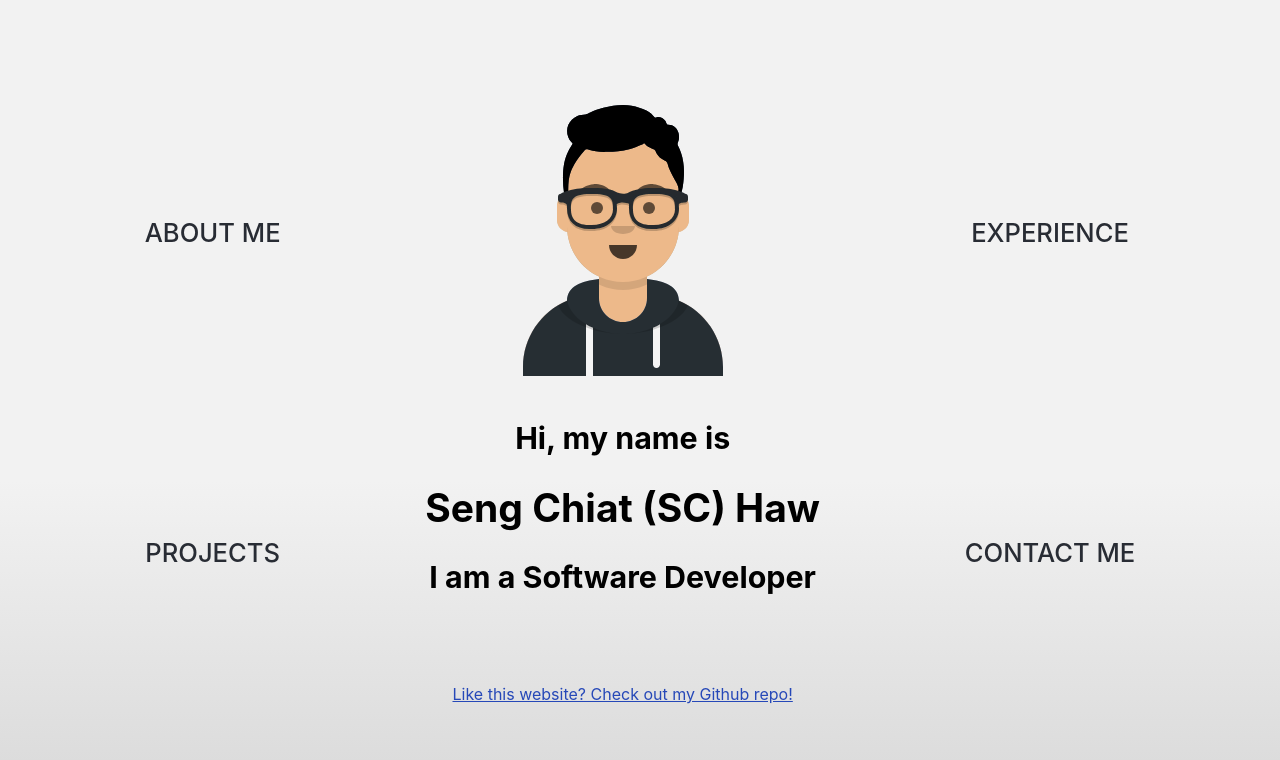
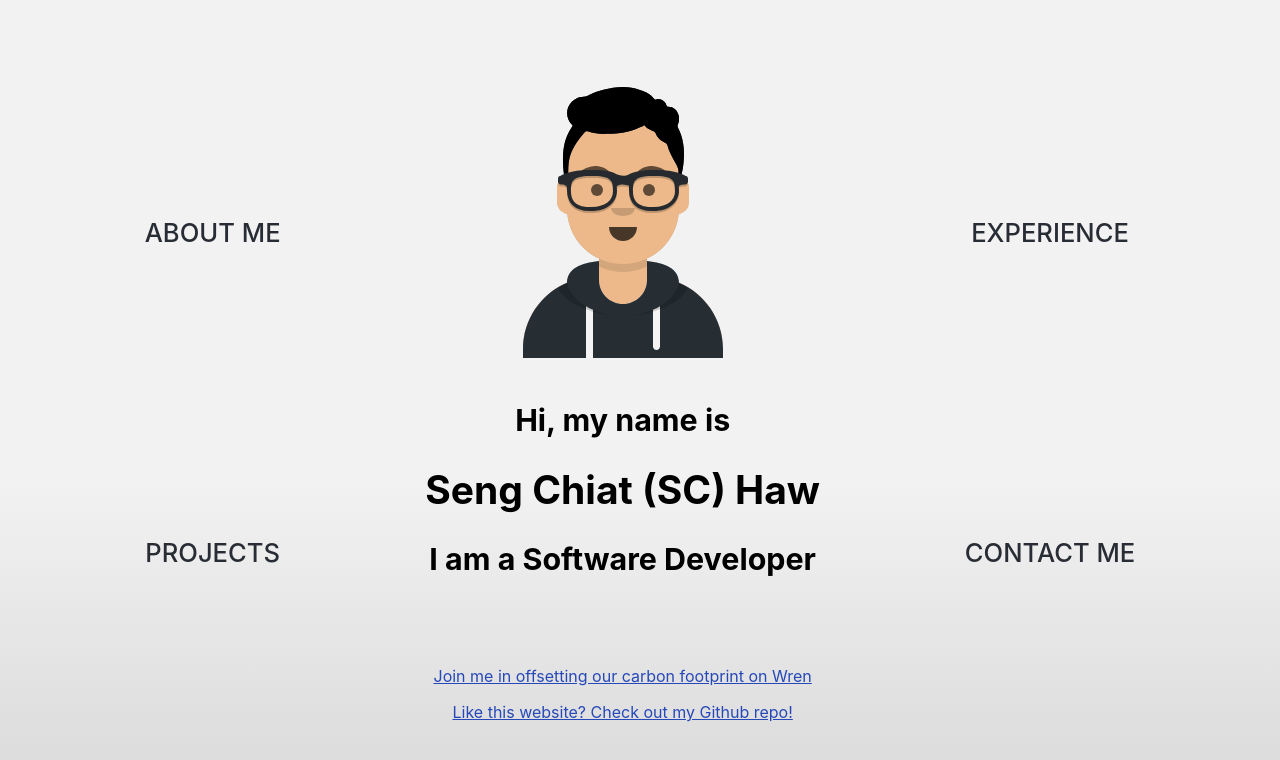
Before and after one commit to hawschiat/personal-website, a React (Create React App) app: page /#/ in a window 1280 px wide. Shown: the top 760 px of the page. Built offline with nearby package versions, Linux system fonts and the light colour scheme.

Commit message:
Added link to Wren

```diff
--- a/src/pages/Home.tsx
+++ b/src/pages/Home.tsx
@@ -52,6 +52,15 @@ export default function Home() {
           </motion.h3>
         </motion.div>
         <div id="center-bottom">
+          <div style={{
+            marginBottom: '1em'
+          }}>
+            <a
+              href="https://wren.co/join/hawschiat"
+            >
+              Join me in offsetting our carbon footprint on Wren
+            </a>
+          </div>
           <a
             href="https://github.com/hawschiat/personal-website"
           >
```
